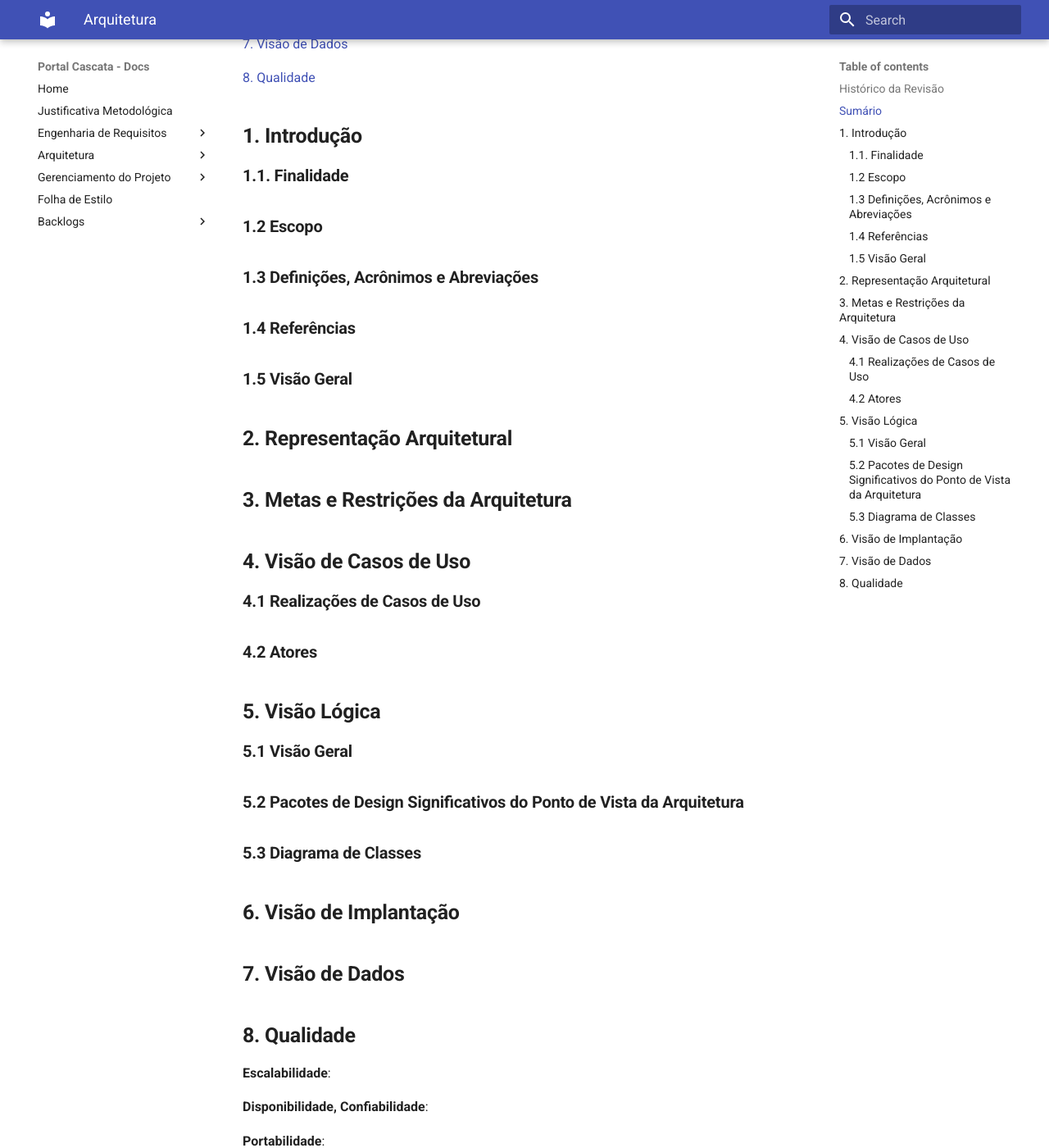
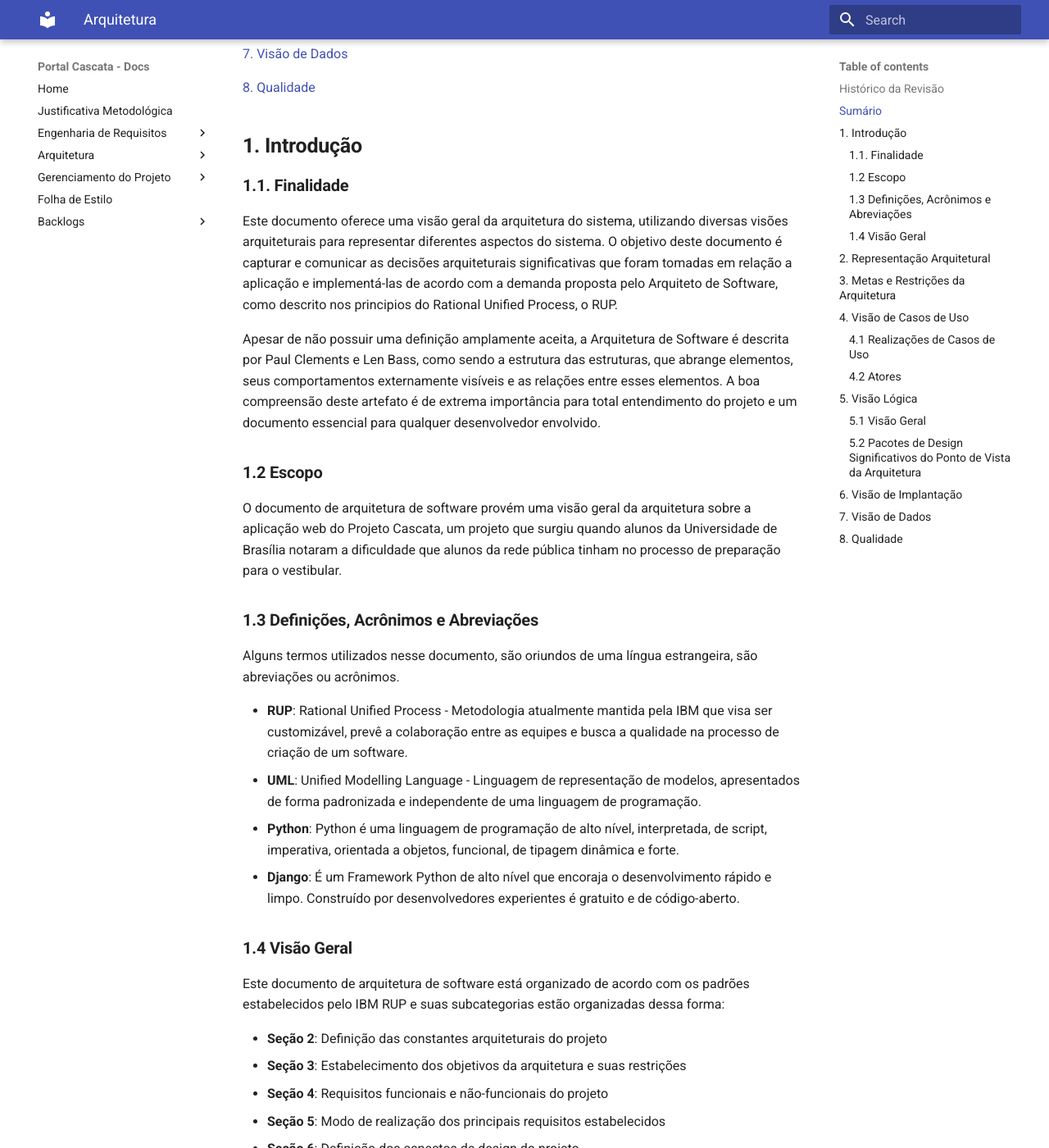
Before and after one commit to projeto-cascata/portal-cascata-docs, an MkDocs documentation site: the page built from docs/requisitos/modelagem/arquitetura.md, in a window 1280 px wide and 1400 px high, scrolled down 1041 px. Shown: the whole window at 82% size. Built offline with MkDocs 1.6.1 and Material for MkDocs 9.7.7, drawn with Linux system fonts in a browser that asks for light colours; old or Windows-style settings are respelled for this version of MkDocs; some of the changed text lies outside the part shown.

Commit message:
Introdução Adicionando conteúdo ao tópico de introdução do documento.

```diff
--- a/docs/requisitos/modelagem/arquitetura.md
+++ b/docs/requisitos/modelagem/arquitetura.md
@@ -3,6 +3,7 @@
 | Data  | Versão |              Descrição              |    Autor     |
 | :---: | ------ | :---------------------------------: | :----------: |
 | 03/04 | 0.1    | Criação e estruturação do documento | Daniel Teles |
+| 03/04 | 0.2    |             Introdução              | Daniel Teles |
 
 ## **Sumário**
 
@@ -14,9 +15,7 @@
 
 * [1.3 Definições, Acrônimos e Abreviações](#13-defini%C3%A7%C3%B5es-acr%C3%B4nimos-e-abrevia%C3%A7%C3%B5es)
 
-* [1.4 Referências](#14-refer%C3%AAncias)
-
-* [1.5 Visão Geral](#15-vis%C3%A3o-geral)
+* [1.4 Visão Geral](#15-vis%C3%A3o-geral)
 
 [2. Representação Arquitetural](#2-representa%C3%A7%C3%A3o-arquitetural)
 
@@ -46,13 +45,37 @@
 
 ### **1.1. Finalidade**
 
+Este documento oferece uma visão geral da arquitetura do sistema, utilizando diversas visões arquiteturais para representar diferentes aspectos do sistema. O objetivo deste documento é capturar e comunicar as decisões arquiteturais significativas que foram tomadas em relação a aplicação e implementá-las de acordo com a demanda proposta pelo Arquiteto de Software, como descrito nos principios do Rational Unified Process, o RUP.
+
+Apesar de não possuir uma definição amplamente aceita, a Arquitetura de Software é descrita por Paul Clements e Len Bass, como sendo a estrutura das estruturas, que abrange elementos, seus comportamentos externamente visíveis e as relações entre esses elementos. A boa compreensão deste artefato é de extrema importância para total entendimento do projeto e um documento essencial para qualquer desenvolvedor envolvido.
+
 ### **1.2 Escopo**
+
+O documento de arquitetura de software provém uma visão geral da arquitetura sobre a aplicação web do Projeto Cascata, um projeto que surgiu quando alunos da Universidade de Brasília notaram a dificuldade que alunos da rede pública tinham no processo de preparação para o vestibular.
 
 ### **1.3 Definições, Acrônimos e Abreviações**
 
-### **1.4 Referências**
+Alguns termos utilizados nesse documento, são oriundos de uma língua estrangeira, são abreviações ou acrônimos.
 
-### **1.5 Visão Geral**
+* **RUP**: Rational Unified Process - Metodologia atualmente mantida pela IBM que visa ser customizável, prevê a colaboração entre as equipes e busca a qualidade na processo de criação de um software.
+* **UML**: Unified Modelling Language - Linguagem de representação de modelos, apresentados de forma padronizada e independente de uma linguagem de programação.
+* **Python**: Python é uma linguagem de programação de alto nível, interpretada, de script, imperativa, orientada a objetos, funcional, de tipagem dinâmica e forte.
+* **Django**: É um Framework Python de alto nível que encoraja o desenvolvimento rápido e limpo. Construído por desenvolvedores experientes é gratuito e de código-aberto.
+
+### **1.4 Visão Geral**
+
+Este documento de arquitetura de software está organizado de acordo com os padrões estabelecidos pelo IBM RUP e suas subcategorias estão organizadas dessa forma:
+
+* **Seção 2**: Definição das constantes arquiteturais do projeto
+* **Seção 3**: Estabelecimento dos objetivos da arquitetura e suas restrições
+* **Seção 4**: Requisitos funcionais e não-funcionais do projeto
+* **Seção 5**: Modo de realização dos principais requisitos estabelecidos
+* **Seção 6**: Definição dos aspectos de design do projeto
+* **Seção 7**: Processos de lançamento do projeto para testes e público
+* **Seção 8**: Estabelecimento das camadas e sub camadas do projeto
+* **Seção 9**: Estrutura de persistência e armazenamento de dados
+* **Seção 10**: Descreve os padrões esperados para desempenho do software
+* **Seção 11**: Descreve os padrões de qualidade e avaliação do projeto
 
 ## **2. Representação Arquitetural**
 
@@ -70,18 +93,8 @@
 
 ### **5.2 Pacotes de Design Significativos do Ponto de Vista da Arquitetura**
 
-### **5.3 Diagrama de Classes**
-
 ## **6. Visão de Implantação**
 
 ## **7. Visão de Dados**
 
 ## **8. Qualidade**
-
-**Escalabilidade**:
-
-**Disponibilidade, Confiabilidade**:
-
-**Portabilidade**:
-
-**Segurança**:
```
